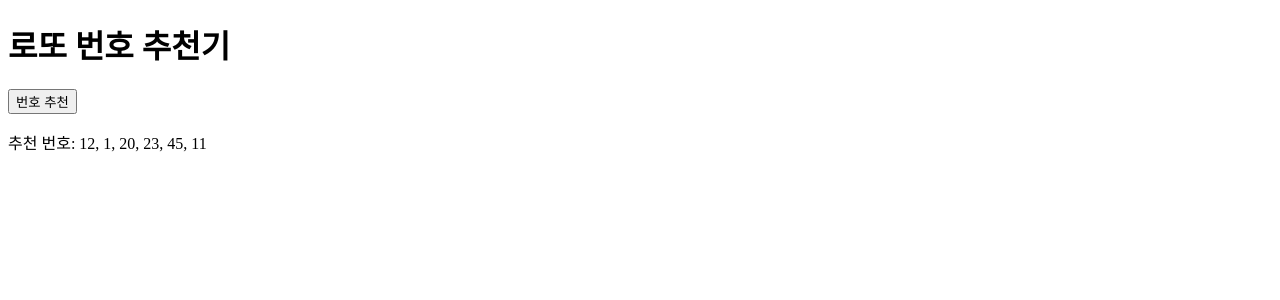
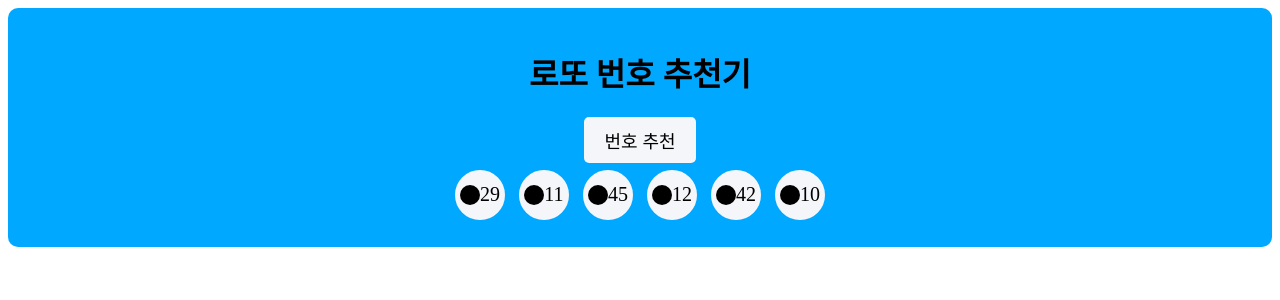
Before and after one commit to KKKHun2/lottogame, a React (Create React App) app: page / in a window 1280 px wide. Both pictures are taken after a click on the button "번호 추천". Shown: the top 300 px of the page. Built offline with nearby package versions, Linux system fonts and the light colour scheme.

Commit message:
✨간단 1차 디자인,스타일드컴퍼넌트 추가

```diff
--- a/package.json
+++ b/package.json
@@ -12,7 +12,9 @@
     "@types/react-dom": "^18.2.14",
     "react": "^18.2.0",
     "react-dom": "^18.2.0",
+    "react-icons": "^4.11.0",
     "react-scripts": "5.0.1",
+    "styled-components": "^6.1.0",
     "typescript": "^4.9.5",
     "web-vitals": "^2.1.4"
   },
--- a/src/components/LottoNumberDraw.tsx
+++ b/src/components/LottoNumberDraw.tsx
@@ -1,5 +1,43 @@
 import React, { useState } from 'react';
-import { lottoData } from '../data/data'
+import { lottoData } from '../data/data';
+import styled from 'styled-components';
+import { BsCircleFill } from 'react-icons/bs';
+
+
+const Container = styled.div`
+  text-align: center;
+  background-color: #00a8ff;
+  padding: 20px;
+  border-radius: 10px;
+`;
+
+const Button = styled.button`
+  background-color: #f5f6fa;
+  border: none;
+  padding: 10px 20px;
+  border-radius: 5px;
+  font-size: 18px;
+  cursor: pointer;
+`;
+
+const RecommendedNumbersContainer = styled.div`
+  display: flex;
+  flex-wrap: wrap;
+  justify-content: center;
+`;
+
+const RecommendedNumber = styled.div`
+  display: flex;
+  align-items: center;
+  justify-content: center;
+  width: 50px;
+  height: 50px;
+  background-color: #f5f6fa;
+  border: 2px solid #00a8ff;
+  border-radius: 50%;
+  margin: 5px;
+  font-size: 20px;
+`;
 
 const LottoNumberDraw: React.FC = () => {
   const [recommendedNumbers, setRecommendedNumbers] = useState<number[]>([]);
@@ -21,11 +59,18 @@ const LottoNumberDraw: React.FC = () => {
   };
 
   return (
-      <div>
+    <Container>
       <h1>로또 번호 추천기</h1>
-        <button onClick={generateRandomNumbers}>번호 추천</button>
-        <p>추천 번호: {recommendedNumbers.join(', ')}</p>
-      </div>
+      <Button onClick={generateRandomNumbers}>번호 추천</Button>
+      <RecommendedNumbersContainer>
+        {recommendedNumbers.map((number, index) => (
+          <RecommendedNumber key={index}>
+            <BsCircleFill />
+            {number}
+          </RecommendedNumber>
+        ))}
+      </RecommendedNumbersContainer>
+    </Container>
   );
 };
 
--- a/src/data/data.ts
+++ b/src/data/data.ts
@@ -6,6 +6,26 @@ export const lottoData: number[][] = [
     [1, 3, 11, 18, 23, 29, 42],
     [7, 10, 12, 15, 33, 45, 20],
     [1, 3, 11, 18, 23, 29, 42],
+    [7, 10, 12, 15, 33, 45, 20],[1, 3, 11, 18, 23, 29, 42],
+    [7, 10, 12, 15, 33, 45, 20],
+    [1, 3, 11, 18, 23, 29, 42],
+    [7, 10, 12, 15, 33, 45, 20],
+    [1, 3, 11, 18, 23, 29, 42],
+    [7, 10, 12, 15, 33, 45, 20],[1, 3, 11, 18, 23, 29, 42],
+    [7, 10, 12, 15, 33, 45, 20],
+    [1, 3, 11, 18, 23, 29, 42],
+    [7, 10, 12, 15, 33, 45, 20],
+    [1, 3, 11, 18, 23, 29, 42],
+    [7, 10, 12, 15, 33, 45, 20],[1, 3, 11, 18, 23, 29, 42],
+    [7, 10, 12, 15, 33, 45, 20],
+    [1, 3, 11, 18, 23, 29, 42],
+    [7, 10, 12, 15, 33, 45, 20],
+    [1, 3, 11, 18, 23, 29, 42],
+    [7, 10, 12, 15, 33, 45, 20],[1, 3, 11, 18, 23, 29, 42],
+    [7, 10, 12, 15, 33, 45, 20],
+    [1, 3, 11, 18, 23, 29, 42],
+    [7, 10, 12, 15, 33, 45, 20],
+    [1, 3, 11, 18, 23, 29, 42],
     [7, 10, 12, 15, 33, 45, 20],
 
   ];
```
Also changed, not shown: 1 other file (tests, documents, lock files or other folders). Lines whose indentation alone changed are shown as unchanged.
